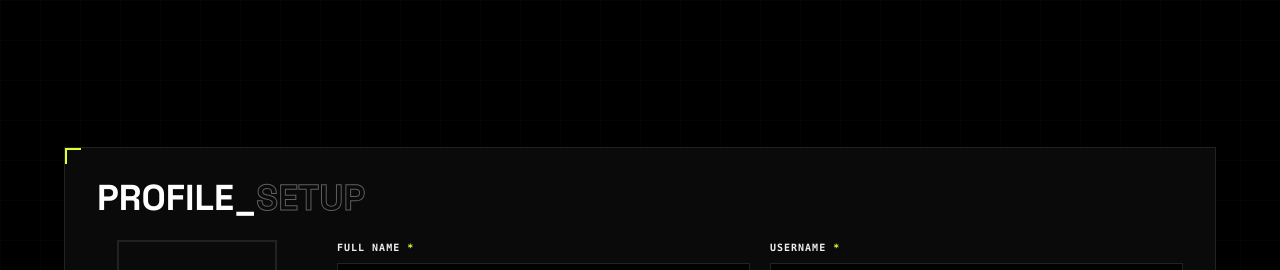
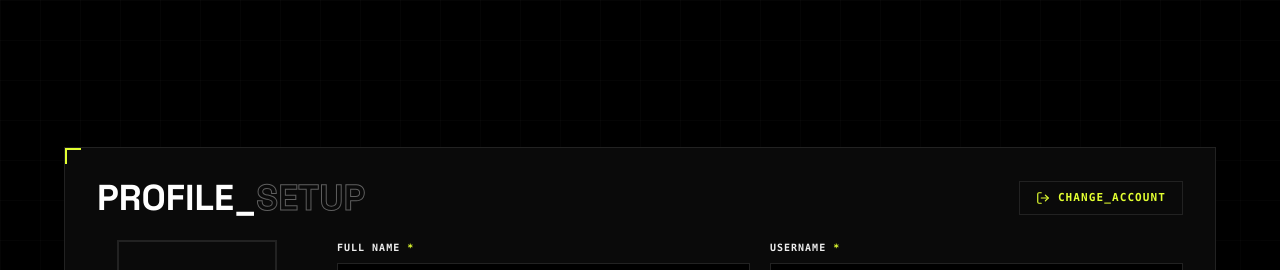
Before and after one commit to Samvardha/code_canvas, a Next.js app in the folder frontend/: page /onboarding in a window 1280 px wide. Shown: the top 270 px of the page. Built offline with nearby package versions, Linux system fonts and the light colour scheme; no server answers; sample sign-in values are in the browser's storage.

Commit message:
Logout button in onboarding

```diff
--- a/frontend/app/onboarding/components/OnboardingHeader.tsx
+++ b/frontend/app/onboarding/components/OnboardingHeader.tsx
@@ -1,11 +1,24 @@
 "use client";
 
+import { useAuth } from "@/contexts/AuthContext";
+import { LogOut } from "lucide-react";
+
 export function OnboardingHeader() {
+  const { logout } = useAuth();
+
   return (
-    <header className="mb-6 text-center sm:text-left">
-      <h1 className="text-4xl font-black font-(family-name:--font-space-grotesk) uppercase text-white mb-2 leading-none">
+    <header className="mb-6 flex flex-col sm:flex-row items-center justify-between gap-4 text-center sm:text-left">
+      <h1 className="text-4xl font-black font-(family-name:--font-space-grotesk) uppercase text-white leading-none">
         PROFILE_<span className="text-accent text-outline">SETUP</span>
       </h1>
+      <button
+        onClick={logout}
+        type="button"
+        className="flex items-center gap-2 text-[11px] font-mono font-bold text-accent hover:text-white transition-colors uppercase tracking-widest px-4 py-2 border border-border bg-surface hover:border-accent hover:bg-black/50"
+      >
+        <LogOut className="w-3.5 h-3.5" />
+        CHANGE_ACCOUNT
+      </button>
     </header>
   );
 }
```
